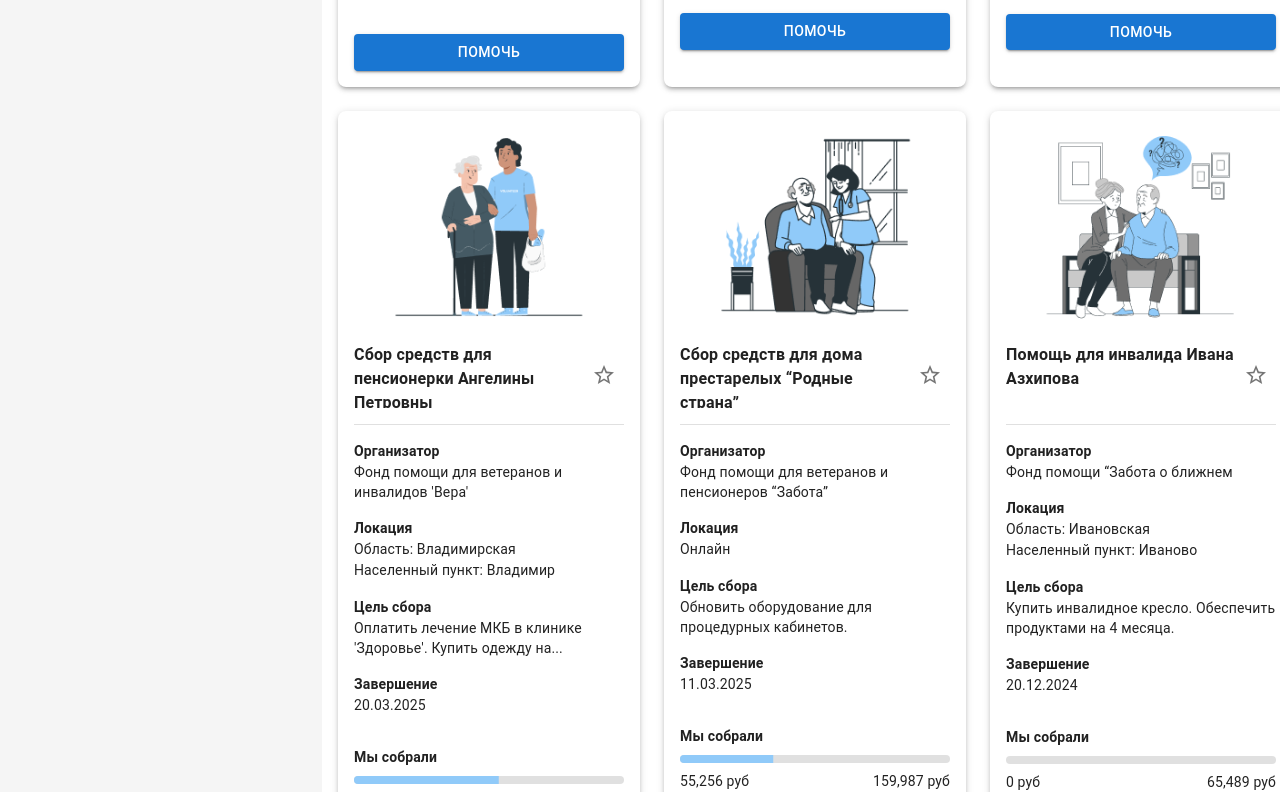
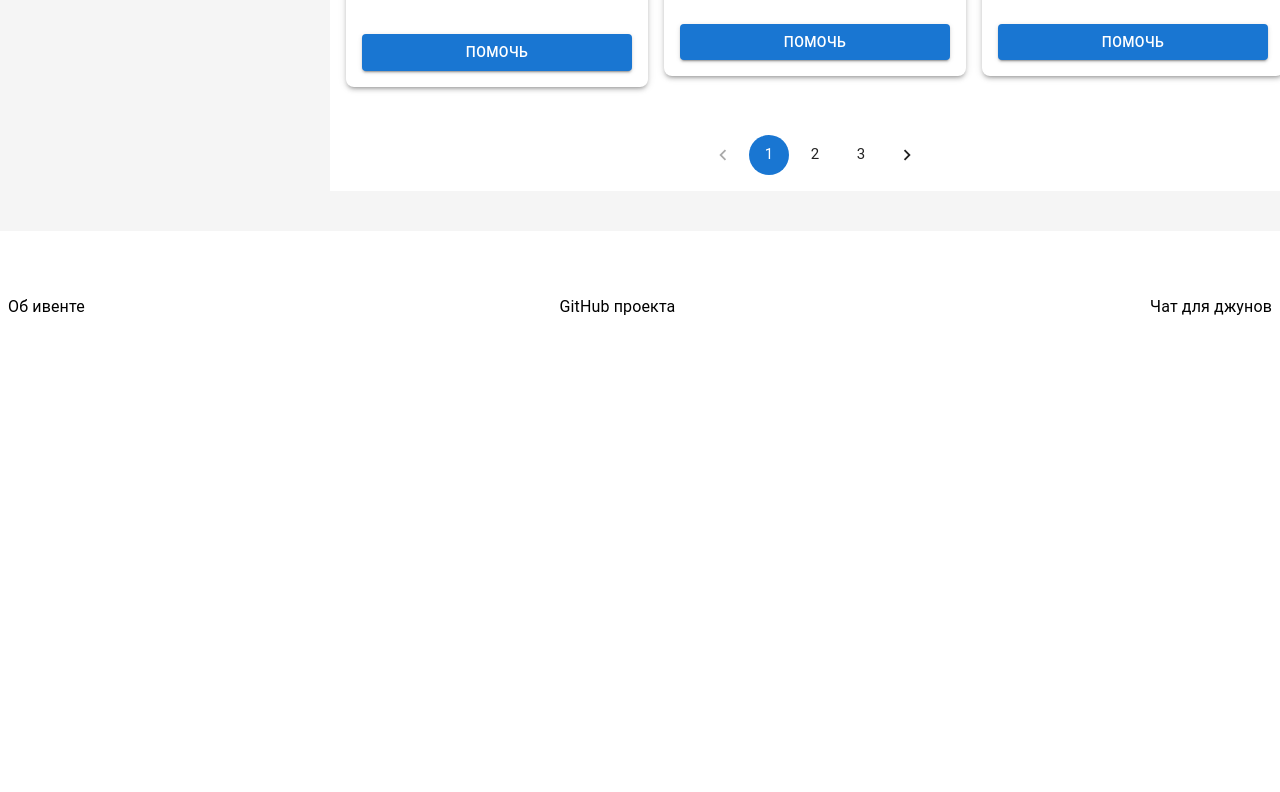
Before and after one commit to react-hackaton/react-event-oct2024, a React (Vite) app: page /requests in a window 1280 px wide. Shown: the part 1189-1981 px from the top of the page. After the commit the page ends 1580 px from the top, so only its background shows below. Built offline with nearby package versions, Linux system fonts and the light colour scheme.

Commit message:
Added pagination

```diff
--- a/src/components/RequestCard/requestList.jsx
+++ b/src/components/RequestCard/requestList.jsx
@@ -1,24 +1,50 @@
-import React from "react";
+import React, { useState } from "react";
 
-import { Box } from "@mui/material";
+import { Box, Pagination } from "@mui/material";
 
 import requestCardData from "../../data/requestCardData.js";
 
 import RequestCard from "./index.jsx";
 
+const ITEMS_PER_PAGE = 3;
+
 function RequestList() {
+  const [page, setPage] = useState(1);
+
+  const totalPages = Math.ceil(requestCardData.length / ITEMS_PER_PAGE);
+
+  const handleChange = (event, value) => {
+    setPage(value);
+  };
+
+  const currentItems = requestCardData.slice(
+    (page - 1) * ITEMS_PER_PAGE,
+    page * ITEMS_PER_PAGE,
+  );
+
   return (
     <Box
       sx={{
         display: "grid",
         gridTemplateColumns: "repeat(3, 1fr)",
-        gap: "24px",
+        gap: 2,
         padding: "16px",
+        alignItems: "center",
+        justifyContent: "center",
       }}
     >
-      {requestCardData.map((request) => (
+      {currentItems.map((request) => (
         <RequestCard key={request.id} request={request} />
       ))}
+      <Box gridColumn="span 3" display="flex" justifyContent="center" mt={4}>
+        <Pagination
+          count={totalPages}
+          page={page}
+          onChange={handleChange}
+          color="primary"
+          size="large"
+        />
+      </Box>
     </Box>
   );
 }
```
